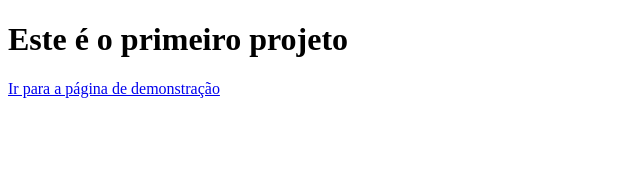
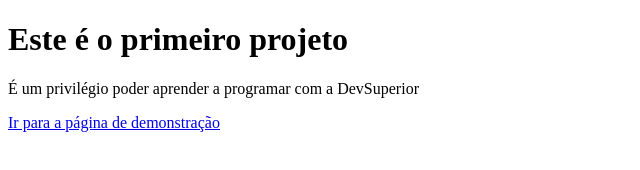
Before and after one commit to brunolutiano/PrimeiroProjeto, a plain HTML site: page index.html in a window 1280 px wide. Shown: the whole page, without its empty margins (0-640 px from the left). Drawn offline with Linux system fonts and the light colour scheme.

Commit message:
Adicionado texto simples

```diff
--- a/index.html
+++ b/index.html
@@ -8,6 +8,7 @@
 </head>
 <body>
     <h1>Este é o primeiro projeto</h1>
+    <p>É um privilégio poder aprender a programar com a DevSuperior</p>
     <a href="Demo2.html">Ir para a página de demonstração</a>
 </body>
 </html>
```
